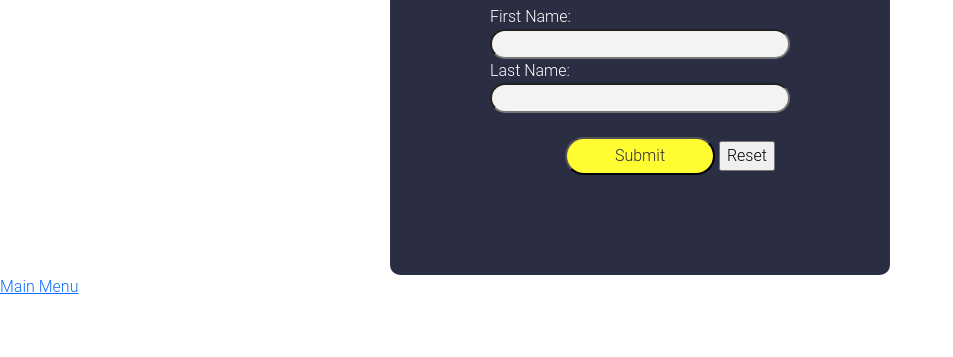
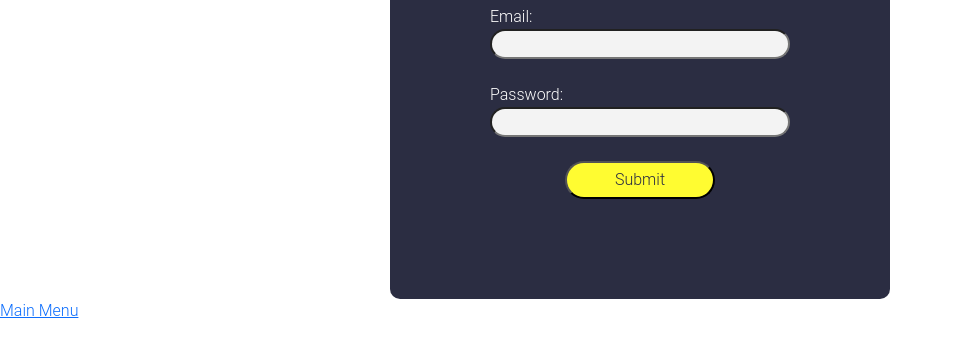
Before and after one commit to TazBruce/HappyBuildings, a plain HTML site: page login.html in a window 1280 px wide. Shown: the part 61-418 px from the top of the page, without its empty margins (0-953 px from the left). Drawn offline with nearby package versions, Linux system fonts and the light colour scheme.

Commit message:
Small changes

```diff
--- a/login.html
+++ b/login.html
@@ -13,13 +13,11 @@
         <div>
             <h2>Sign In</h2>
             <form action="submit.html">
-                <label for="firstname">First Name:</label>
-                <input type="text" id="firstname" name="firstname"><br>
-                <label for="lastname">Last Name:</label>
-                <input type="text" id="lastname" name="lastname"><br>
-                <br>
+                <label for="email">Email:</label>
+                <input type="text" id="email" name="email"><br><br>
+                <label for="password">Password:</label>
+                <input type="password" id="password" name="password"><br><br>
                 <input type="submit" value="Submit">
-                <input type="reset" value="Reset">
             </form>
         </div>
         <a href="index.html">Main Menu</a>
--- a/style.css
+++ b/style.css
@@ -5,6 +5,10 @@ input[type=text], input[type=password]{
     padding-left: 10px;
     border-radius: 46px;
     outline: none;
+}
+
+#cancel {
+	float: right;
 }
 
 body,h1,h2,h3,h4,h5,h6 {
```
Also changed, not shown: signup.html (+1 -0 lines).
